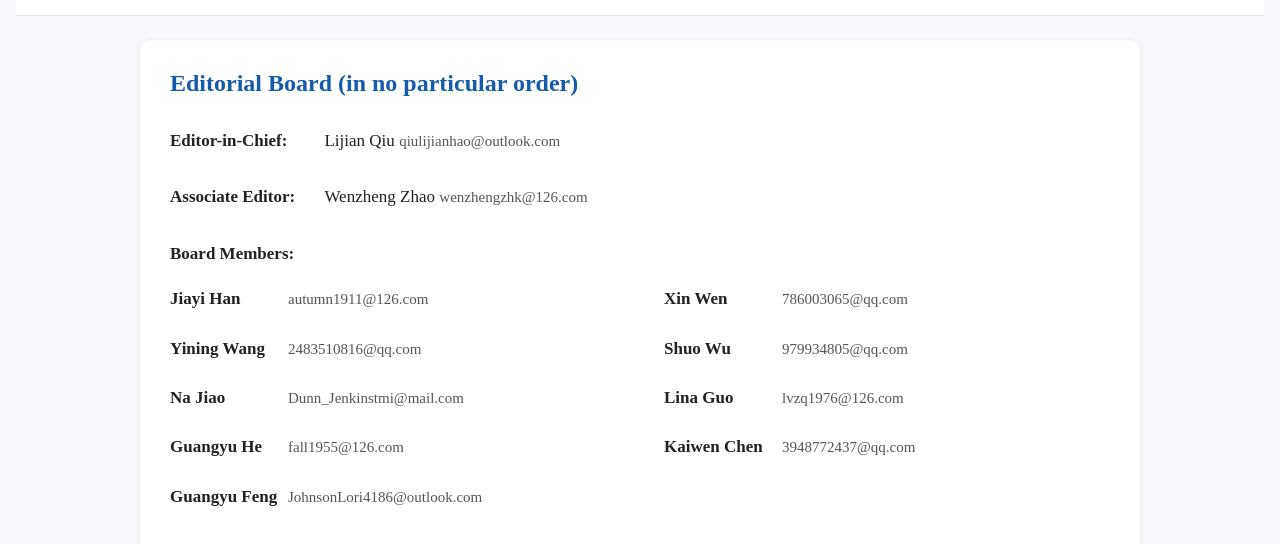
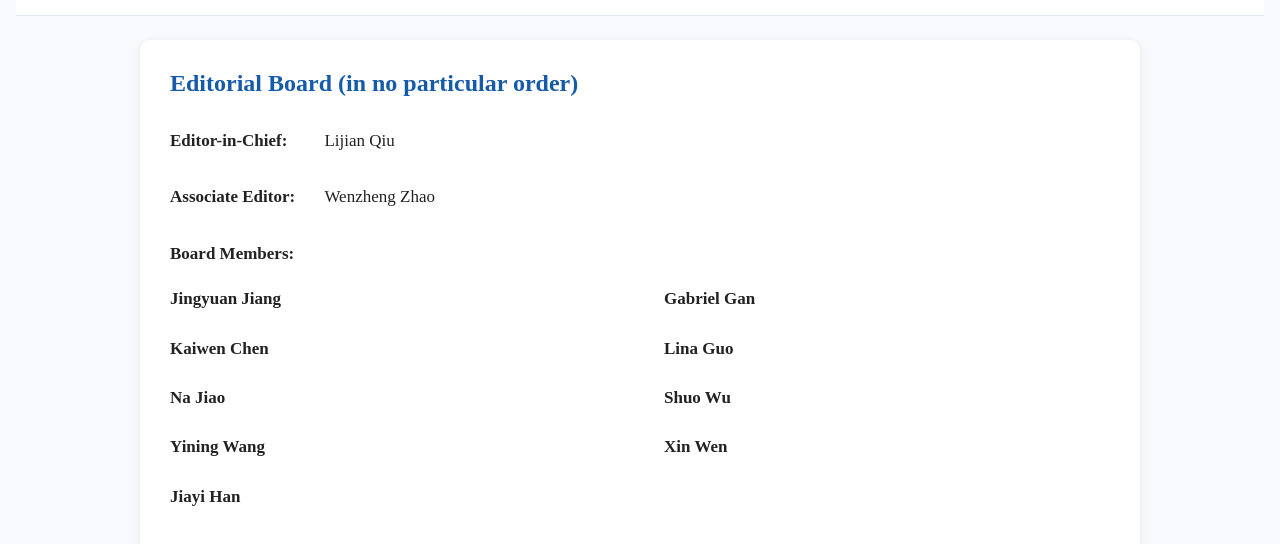
Before and after one commit to Frontiers1922/Frontiers-of-Contemporary-Social-Sciences, a plain HTML site: page board.html in a window 1280 px wide. Shown: the part 142-686 px from the top of the page. Drawn offline with Linux system fonts and the light colour scheme.

Commit message:
Revise editorial board details and layout
Updated the editorial board information and improved the layout.

```diff
--- a/board.html
+++ b/board.html
@@ -4,7 +4,7 @@
 <meta charset="UTF-8">
 <meta name="viewport" content="width=device-width, initial-scale=1.0">
 <title>Editorial Board - Frontiers of Contemporary Social Sciences | 编委会 - 当代社会科学前沿</title>
-<meta name="description" content="Editorial board of Frontiers of Contemporary Social Sciences (ISSN 3137-4026): editor-in-chief, associate editor and editorial board members with contact emails.">
+<meta name="description" content="Editorial board of Frontiers of Contemporary Social Sciences (ISSN 3137-4026): editor-in-chief, associate editor and editorial board members.">
 <link rel="canonical" href="https://frontiers1922.github.io/Frontiers-of-Contemporary-Social-Sciences/board.html">
 <meta name="citation_journal_title" content="Frontiers of Contemporary Social Sciences">
 <meta name="citation_issn" content="3137-4026">
@@ -126,11 +126,6 @@
         min-width: 72px;
         font-weight: bold;
     }
-    .member .email,
-    .editor-block .email {
-        color: #555;
-        font-size: 15px;
-    }
     body.lang-en .zh { display: none; }
     body.lang-zh .en { display: none; }
     body.lang-en .label { min-width: 150px; }
@@ -177,27 +172,23 @@
     <div class="editor-block">
         <span class="label"><span class="zh">主　编：</span><span class="en">Editor-in-Chief:</span></span>
         <span class="zh">邱利见</span><span class="en">Lijian Qiu</span>
-        <span class="email zh">（qiulijianhao@outlook.com）</span>
-        <span class="email en">qiulijianhao@outlook.com</span>
     </div>
     <div class="editor-block">
         <span class="label"><span class="zh">副主编：</span><span class="en">Associate Editor:</span></span>
         <span class="zh">赵文政</span><span class="en">Wenzheng Zhao</span>
-        <span class="email zh">（wenzhengzhk@126.com）</span>
-        <span class="email en">wenzhengzhk@126.com</span>
     </div>
     <div class="editor-block">
         <span class="label"><span class="zh">委　员：</span><span class="en">Board Members:</span></span>
         <div class="member-grid">
-            <div class="member"><span class="name"><span class="zh">韩佳怡</span><span class="en">Jiayi Han</span></span><span class="email zh">（autumn1911@126.com）</span><span class="email en">autumn1911@126.com</span></div>
-            <div class="member"><span class="name"><span class="zh">文　欣</span><span class="en">Xin Wen</span></span><span class="email zh">（786003065@qq.com）</span><span class="email en">786003065@qq.com</span></div>
-            <div class="member"><span class="name"><span class="zh">王艺凝</span><span class="en">Yining Wang</span></span><span class="email zh">（2483510816@qq.com）</span><span class="email en">2483510816@qq.com</span></div>
-            <div class="member"><span class="name"><span class="zh">吴　硕</span><span class="en">Shuo Wu</span></span><span class="email zh">（979934805@qq.com）</span><span class="email en">979934805@qq.com</span></div>
-            <div class="member"><span class="name"><span class="zh">焦　娜</span><span class="en">Na Jiao</span></span><span class="email zh">（Dunn_Jenkinstmi@mail.com）</span><span class="email en">Dunn_Jenkinstmi@mail.com</span></div>
-            <div class="member"><span class="name"><span class="zh">国丽娜</span><span class="en">Lina Guo</span></span><span class="email zh">（lvzq1976@126.com）</span><span class="email en">lvzq1976@126.com</span></div>
-            <div class="member"><span class="name"><span class="zh">贺广宇</span><span class="en">Guangyu He</span></span><span class="email zh">（fall1955@126.com）</span><span class="email en">fall1955@126.com</span></div>
-            <div class="member"><span class="name"><span class="zh">陈恺文</span><span class="en">Kaiwen Chen</span></span><span class="email zh">（3948772437@qq.com）</span><span class="email en">3948772437@qq.com</span></div>
-            <div class="member"><span class="name"><span class="zh">冯广宇</span><span class="en">Guangyu Feng</span></span><span class="email zh">（JohnsonLori4186@outlook.com）</span><span class="email en">JohnsonLori4186@outlook.com</span></div>
+            <div class="member"><span class="name"><span class="zh">蒋京员</span><span class="en">Jingyuan Jiang</span></span></div>
+            <div class="member"><span class="name"><span class="zh">淦伟翔（Gabriel）</span><span class="en">Gabriel Gan</span></span></div>
+            <div class="member"><span class="name"><span class="zh">陈恺文</span><span class="en">Kaiwen Chen</span></span></div>
+            <div class="member"><span class="name"><span class="zh">国丽娜</span><span class="en">Lina Guo</span></span></div>
+            <div class="member"><span class="name"><span class="zh">焦　娜</span><span class="en">Na Jiao</span></span></div>
+            <div class="member"><span class="name"><span class="zh">吴　硕</span><span class="en">Shuo Wu</span></span></div>
+            <div class="member"><span class="name"><span class="zh">王艺凝</span><span class="en">Yining Wang</span></span></div>
+            <div class="member"><span class="name"><span class="zh">文　欣</span><span class="en">Xin Wen</span></span></div>
+            <div class="member"><span class="name"><span class="zh">韩佳怡</span><span class="en">Jiayi Han</span></span></div>
         </div>
     </div>
 </div>
```
